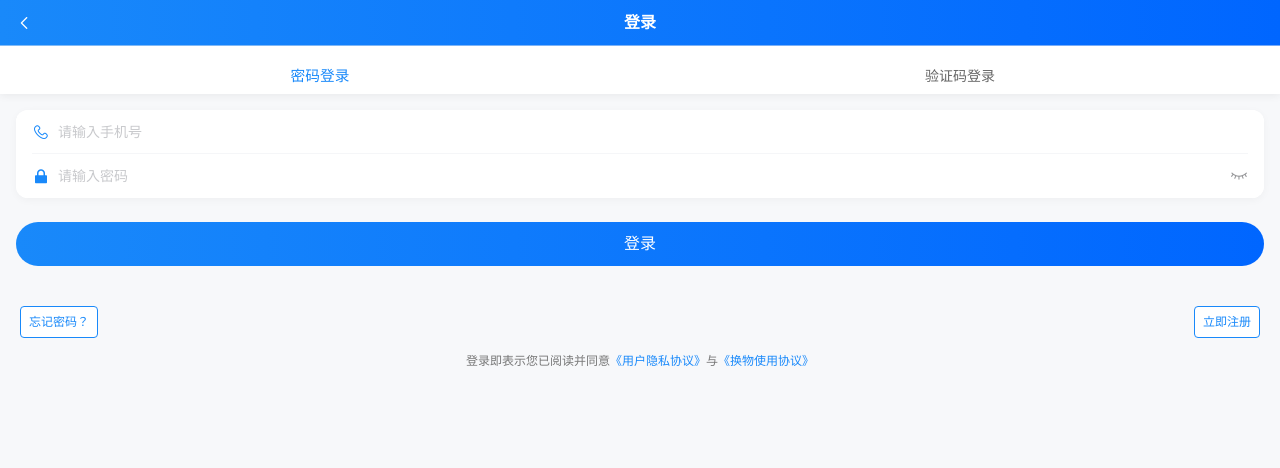
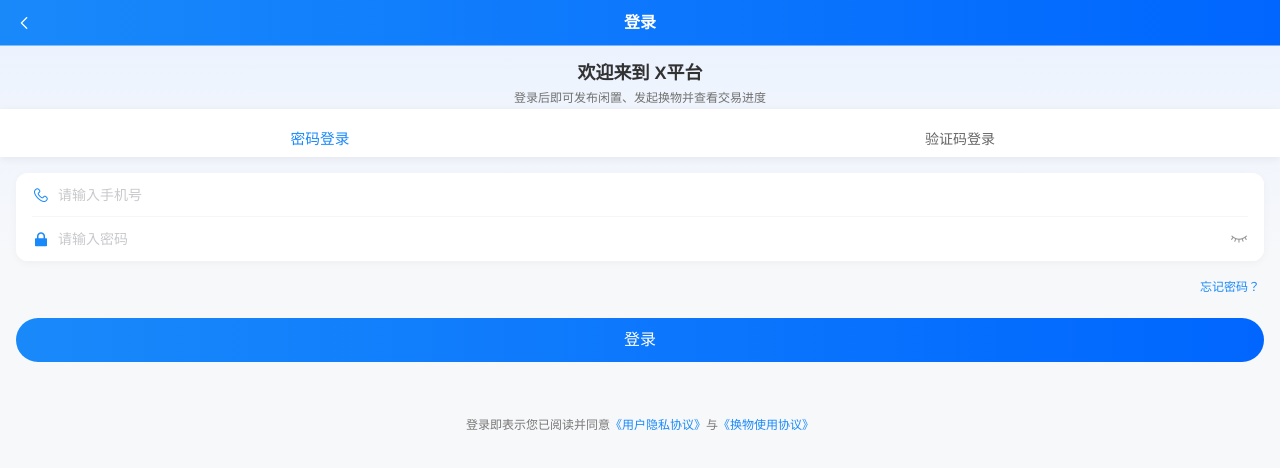
Before and after one commit to xiexifeng/tradex_front, a Vue app: page /login in a window 1280 px wide. Shown: the top 468 px of the page. Built offline with nearby package versions, Linux system fonts and the light colour scheme.

Commit message:
refactor:调整忘记密码位置

```diff
--- a/src/views/user/LoginView.vue
+++ b/src/views/user/LoginView.vue
@@ -6,6 +6,14 @@
       left-arrow
       @click-left="onClickLeft"
     />
+
+    <!-- 登录页 Slogan 区 -->
+    <div class="hero-section">
+      <div class="hero-text">
+        <div class="hero-title">欢迎来到 X平台</div>
+        <div class="hero-subtitle">登录后即可发布闲置、发起换物并查看交易进度</div>
+      </div>
+    </div>
 
     <!-- 登录方式切换 -->
     <van-tabs v-model:active="activeTab" animated swipeable>
@@ -41,6 +49,10 @@
               </template>
             </van-field>
           </van-cell-group>
+
+          <div class="forgot-row">
+            <span class="forgot-link">忘记密码？</span>
+          </div>
 
           <div class="form-actions">
             <van-button round block type="primary" native-type="submit" size="large">
@@ -96,8 +108,8 @@
     </van-tabs>
 
     <div class="additional-links">
-      <van-button plain type="primary" size="small">忘记密码？</van-button>
-      <van-button plain type="primary" size="small">立即注册</van-button>
+      <!-- 预留后续注册入口 -->
+      <!-- <van-button plain type="primary" size="small">立即注册</van-button> -->
     </div>
 
     <div class="agreement-entry">
@@ -209,7 +221,7 @@ const onCodeSubmit = async (values: any) => {
 <style lang="scss" scoped>
 .login-container {
   min-height: 100vh;
-  background-color: #f7f8fa;
+  background: linear-gradient(180deg, #eaf2ff 0%, #f7f8fa 260px);
   padding-bottom: 50px;
 }
 
@@ -221,6 +233,27 @@ const onCodeSubmit = async (values: any) => {
   :deep(.van-nav-bar__title), :deep(.van-icon) {
     color: #fff;
   }
+}
+
+.hero-section {
+  padding: 12px 18px 4px;
+  color: #323233;
+}
+
+.hero-text {
+  display: flex;
+  flex-direction: column;
+  gap: 4px;
+}
+
+.hero-title {
+  font-size: 18px;
+  font-weight: 600;
+}
+
+.hero-subtitle {
+  font-size: 12px;
+  color: #707070;
 }
 
 .van-tabs {
@@ -272,6 +305,18 @@ const onCodeSubmit = async (values: any) => {
     &:active {
       opacity: 0.9;
     }
+  }
+}
+
+.forgot-row {
+  display: flex;
+  justify-content: flex-end;
+  padding: 0 20px;
+  margin-top: 4px;
+
+  .forgot-link {
+    font-size: 12px;
+    color: #1989fa;
   }
 }
 
```
